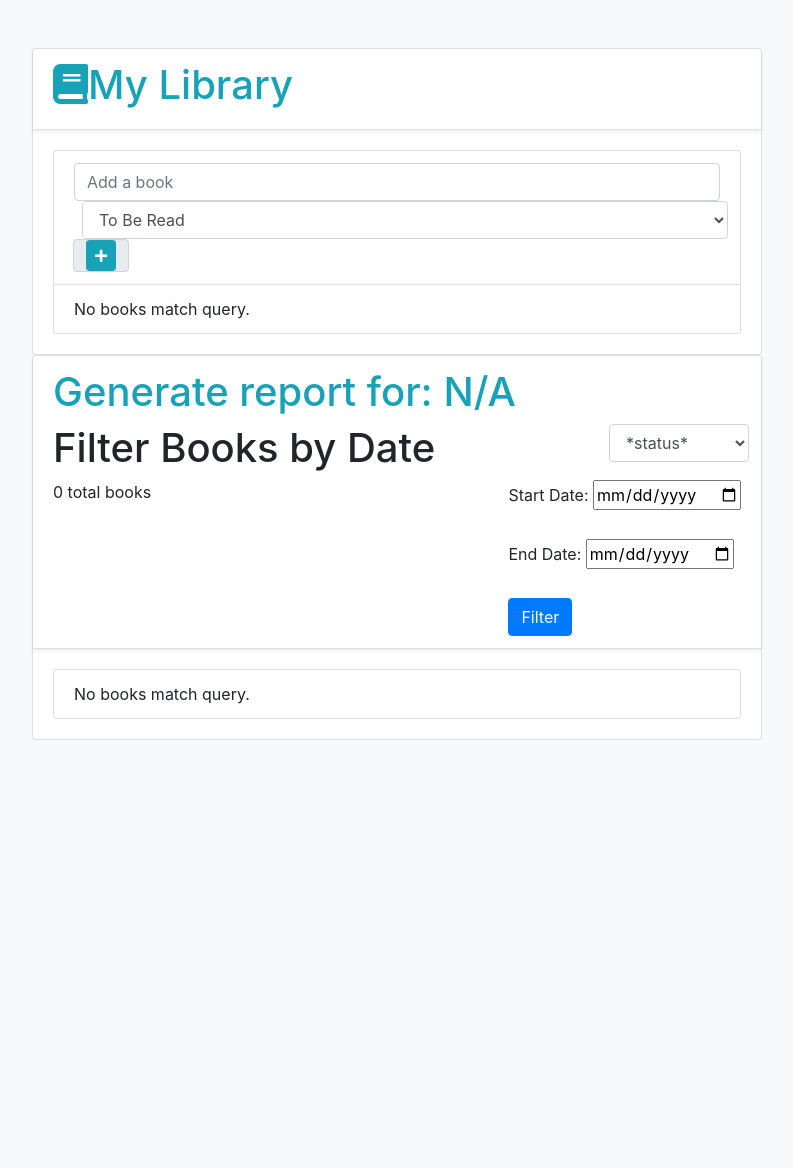
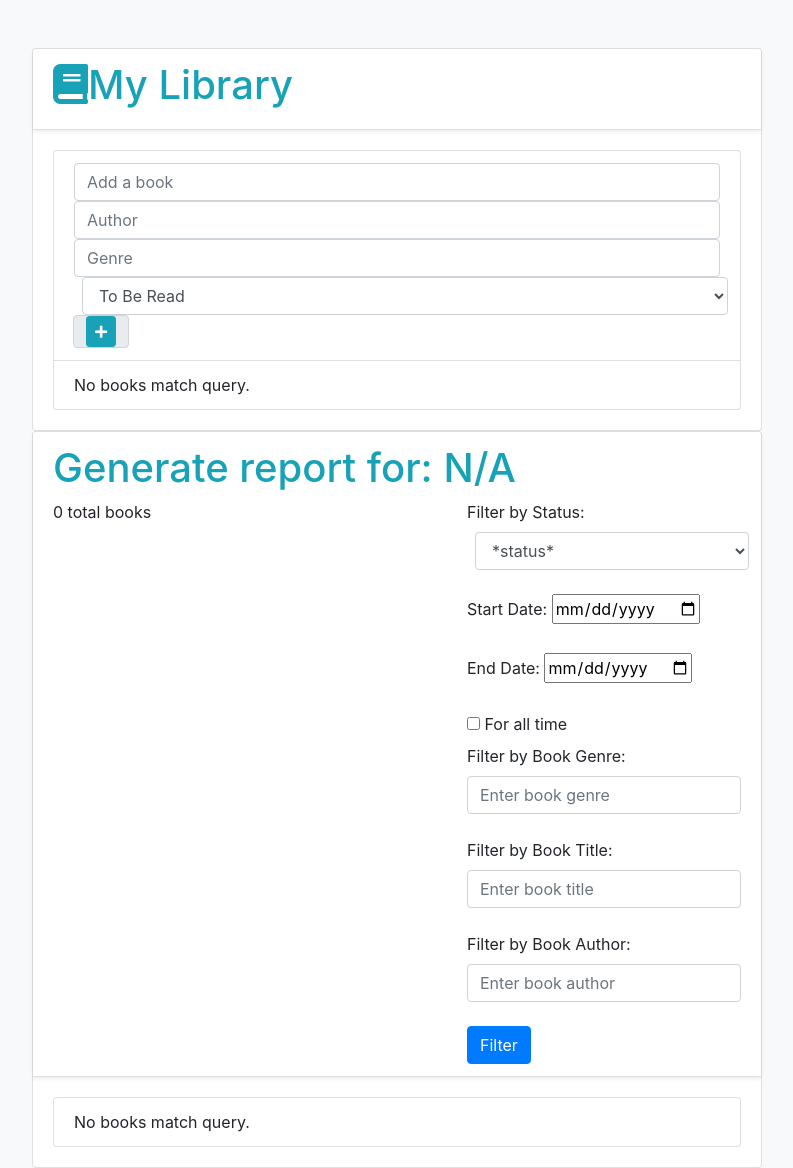
Before and after one commit to nbainn/cs348proj, a Django app: page /list/ in a window 1280 px wide. Shown: the whole page, without its empty margins (243-1036 px from the left). Before the commit the page ends 740 px from the top, so only its background shows below. Run offline with Django 5.2, Linux system fonts and the light colour scheme; data that the repository does not hold is empty; some libraries are stand-ins or nearby versions.

Commit message:
added more to report

```diff
--- a/hello_project/HelloWorld_App/templates/HelloWorld_App/HelloWorld_App_list.html
+++ b/hello_project/HelloWorld_App/templates/HelloWorld_App/HelloWorld_App_list.html
@@ -32,6 +32,8 @@
                                 {% csrf_token %}
                                 <div class="input group">
                                     <input type="text" class="form-control" name="content" placeholder="Add a book">
+                                    <input type="text" class="form-control" name="author" placeholder="Author">
+                                    <input type="text" class="form-control" name="genre" placeholder="Genre">
                                     <select name="status" class="form-control ml-2" name="status">
                                         <option value="1">To Be Read</option>
                                         <option value="2">Current</option>
@@ -50,7 +52,9 @@
                         </li>
                         {% for book in book_list %}
                         <li class="list-group-item">
-                            <strong>{{ book.content }}</strong>
+                            <strong>{{ book.content }}</strong>,
+                            {{ book.author }},
+                            {{ book.genre }}
                             <span class="badge badge-primary">{{ book.get_status_display }}</span>
                             <small class="text-muted">Added: {{ book.date_added }}</small>
                             <form action="{% url 'update_book_status' book.id %}" method="post" class="float-right d-inline">
@@ -80,28 +84,45 @@
                 <div class="card">
                     <div class="card-header shadow-sm bg-white">
                         <h1 class="display-5 text-info"><i class="fas fa-paper"></i>Generate report for: {{ text_status|default:"N/A" }}</h1>
-                        <form action="{% url 'filter_books_by_status' %}" method="post" class="float-right d-inline">
+                        <form action="{% url 'filter_books' %}" method="post" class="float-right d-inline">
                             {% csrf_token %}
-                            <select name="status" class="form-control ml-2" onchange="this.form.submit()">
+                            <!-- status filter-->
+                            <label for="status">Filter by Status:</label>
+                            <select name="status" class="form-control ml-2">
                                 <option value="0" {% if book.status == 0 %}selected{% endif %}>*status*</option>
                                 <option value="1" {% if book.status == 1 %}selected{% endif %}>To Be Read</option>
                                 <option value="2" {% if book.status == 2 %}selected{% endif %}>Current</option>
                                 <option value="3" {% if book.status == 3 %}selected{% endif %}>Read</option>
                             </select>
-                        </form>
-                        <h1>Filter Books by Date</h1>
-                        <form action="{% url 'filter_books_by_date' %}" method="post" class="float-right d-inline">
-                            {% csrf_token %}
+                        <br>
+
+                        <!--<form action="{% url 'filter_books_by_date' %}" method="post" class="float-right d-inline">
+                            {% csrf_token %} -->
                             <!-- Start Date -->
                             <label for="start_date">Start Date:</label>
-                            <input type="date" id="start_date" name="start_date" required>
+                            <input type="date" id="start_date" name="start_date" value="{{ request.POST.start_date|default:'' }}" required>
                             <br><br>
 
                             <!-- End Date -->
                             <label for="end_date">End Date:</label>
-                            <input type="date" id="end_date" name="end_date" required>
+                            <input type="date" id="end_date" name="end_date" value="{{ request.POST.end_date|default:'' }}" required>
                             <br><br>
 
+                            <label for="for_all_time">
+                                <input type="checkbox" id="for_all_time" name="for_all_time" onchange="toggleDateFields(this)">
+                                For all time
+                            </label>
+                            <br>
+
+                            <label for="book_genre">Filter by Book Genre:</label>
+                            <input type="text" id="book_genre" name="book_genre" class="form-control" value="{{ applied_book_genre|default:'' }}" placeholder="Enter book genre">
+                            <br>
+                            <label for="book_title">Filter by Book Title:</label>
+                            <input type="text" id="book_title" name="book_title" class="form-control" value="{{ applied_book_title|default:'' }}" placeholder="Enter book title">
+                            <br>
+                            <label for="book_author">Filter by Book Author:</label>
+                            <input type="text" id="book_author" name="book_author" class="form-control" value="{{ applied_book_author|default:'' }}" placeholder="Enter book author">
+                            <br>
                             <!-- Submit Button -->
                             <button type="submit" class="btn btn-primary">Filter</button>
                         </form>
@@ -111,7 +132,9 @@
                         <ul class="list-group">
                         {% for book1 in books %}
                         <li class="list-group-item">
-                            <strong>{{ book1.content }}</strong>
+                            <strong>{{ book1.content }}</strong>,
+                            {{ book1.author }},
+                            {{ book1.genre }}
                             <span class="badge badge-primary">{{ text_status }}</span>
                             <small class="text-muted">Added: {{ book1.date_added }}</small>
                         </li>
@@ -126,7 +149,20 @@
             </div>
         </div>
     </div>
+    <script>
+        function toggleDateFields(checkbox) {
+            const startDate = document.getElementById('start_date');
+            const endDate = document.getElementById('end_date');
 
+            if (checkbox.checked) {
+                startDate.disabled = true;
+                endDate.disabled = true;
+            } else {
+                startDate.disabled = false;
+                endDate.disabled = false;
+            }
+        }
+    </script>
     <script src="https://code.jquery.com/jquery-3.3.1.slim.min.js"
         integrity="sha384-q8i/X+965DzO0rT7abK41JStQIAqVgRVzpbzo5smXKp4YfRvH+8abtTE1Pi6jizo"
         crossorigin="anonymous"></script>
--- a/hello_project/HelloWorld_App/urls.py
+++ b/hello_project/HelloWorld_App/urls.py
@@ -25,4 +25,6 @@ urlpatterns = [
     path('update_book/<int:book_id>/', views.update_book_status, name='update_book_status'),
     path('filter_books_by_status/', views.filter_books_by_status, name='filter_books_by_status'),
     path('filter_books_by_date/', views.filter_books_by_date, name='filter_books_by_date'),
+    path('filter_books/', views.filter_books, name='filter_books'),
+    #path('rate_book/', views.rate_book, name='rate_book'),
 ]
--- a/hello_project/HelloWorld_App/views.py
+++ b/hello_project/HelloWorld_App/views.py
@@ -12,7 +12,13 @@ def get_book_list():
     return Library.objects.all().order_by("-date_added")
 def insert_book_item(request):
     #instance of library model class
-    library = Library(content = request.POST['content'], status = request.POST.get('status', 1))
+    library = Library(content = request.POST['content'],
+                      author = request.POST['author'],
+                      genre = request.POST['genre'],
+                      status = request.POST.get('status', 1),
+                      rating = request.POST.get(None),
+                      review_id = request.POST.get(None)
+                    )
     #django orm to add entries to db without sql
     library.save()
     return redirect("/list/") #maybe take out first dir
@@ -26,10 +32,25 @@ def update_book_status(request, book_id):
     book_to_update = Library.objects.get(id= book_id)
     # Check for POST request to update status
     new_status = request.POST.get('status')
-    print(new_status)
-    book_to_update.status = int(new_status)
+    #new_rating = request.POST.get('rating')
+    #print(new_status, new_rating)
+    if new_status:
+        book_to_update.status = int(new_status)
+    if new_status =='3':
+        book_to_update.status = None
+    #if new_rating:
+    #    book_to_update.rating = float(new_rating)
     book_to_update.save()
     return redirect("/list/")  # Redirect to the library list view after updating
+'''
+def rate_book(request, book_id):
+    book_to_rate = Library.objects.get(id=book_id)
+    new_rating = request.POST.get('rating')
+    if new_rating:
+        book_to_rate.rating = float(new_rating)
+        book_to_rate.save()
+    return redirect("/list/")
+'''
 def filter_books_by_status(request):
     new_status = request.POST.get('status')
     if new_status == 0:
@@ -75,24 +96,38 @@ def filter_books(request):
     new_status = request.POST.get('status')
     start_date = request.POST.get('start_date')
     end_date = request.POST.get('end_date')
+    for_all_time = request.POST.get('for_all_time')
+    book_genre = request.POST.get('book_genre')
+    book_title = request.POST.get('book_title')
+    book_author = request.POST.get('book_author')
 
     query = "SELECT * FROM \"HelloWorld_App_library\" WHERE 1=1"
     query_params = []
-    if new_status and new_status != 0:
+    if new_status and new_status != '0':
         query += " AND status = %s"
         query_params.append(new_status)
-    if start_date and end_date:
+    if not for_all_time and start_date and end_date:
         query += " AND date_added >= %s AND date_added <= %s"
         query_params.extend([start_date, end_date])
+    if book_genre:
+        query += " AND genre ILIKE %s"  # Use ILIKE for case-insensitive search
+        query_params.append(f"%{book_genre}%")  # Allow partial matching
+    if book_title:
+        query += " AND content ILIKE %s"  # Use ILIKE for case-insensitive search
+        query_params.append(f"%{book_title}%")  # Allow partial matching
+    if book_author:
+        query += " AND author ILIKE %s"  # Use ILIKE for case-insensitive search
+        query_params.append(f"%{book_author}%")  # Allow partial matching
     with connection.cursor() as cursor:
         # Use a parameterized query to prevent SQL injection (prepared statement)
-        print(new_status, start_date, end_date)
+        print(new_status, start_date, end_date, book_title, book_genre, book_author)
+        print(query, query_params)
         cursor.execute(query, query_params)
         # Fetch all results
         rows = cursor.fetchall()
     status_total = len(rows)
     books = [
-        {'id': row[0], 'content': row[1], 'status': row[2], 'date_added': row[3]} for row in rows
+        {'id': row[0], 'content': row[1], 'status': row[2], 'date_added': row[3], 'author': row[4], 'genre': row[5]} for row in rows
     ]
     text_status = ""
     if new_status == '1':
```
Also changed, not shown: hello_project/HelloWorld_App/models.py (+16 -1 lines), hello_project/HelloWorld_App/migrations/0002_review_library_author_library_genre_library_rating_and_more.py (added).
